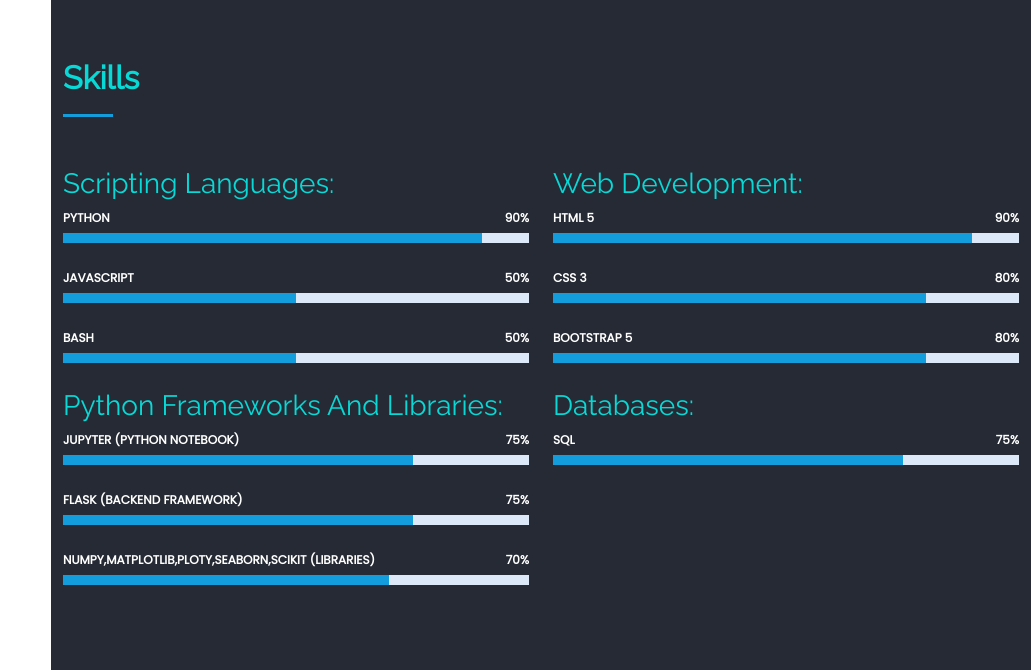
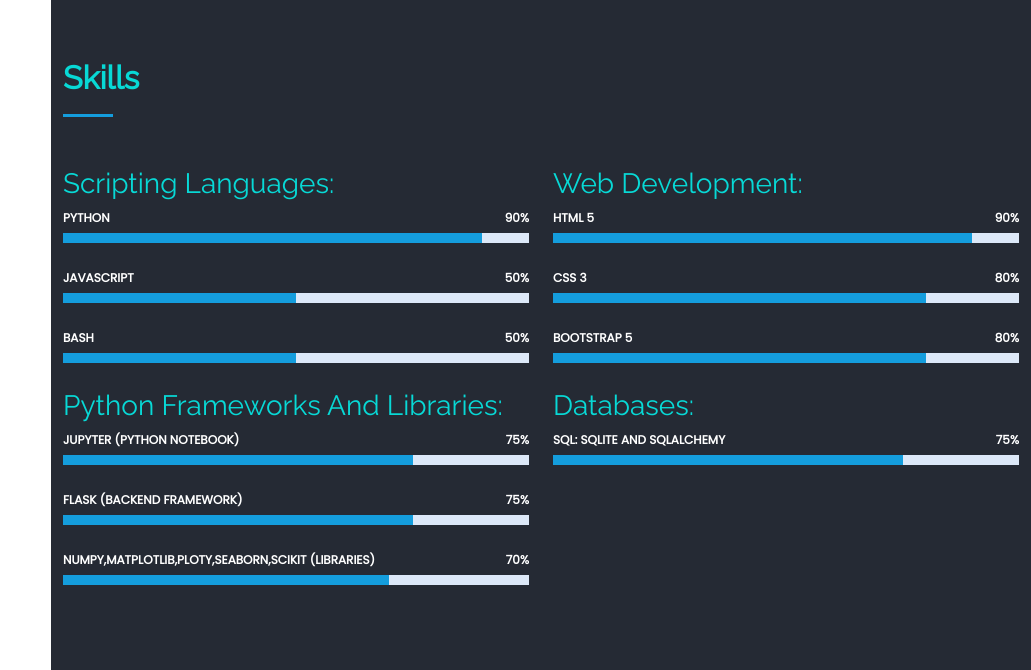
Before and after one commit to Akash-Singh04/MyPersonalWebsite, a Flask app: page / in a window 1280 px wide. Shown: the part 1458-2128 px from the top of the page, without its empty margins (249-1280 px from the left). Run offline with Flask 3, Linux system fonts and the light colour scheme; some libraries are stand-ins or nearby versions.

Commit message:
Update index.html

```diff
--- a/My Personal Website/templates/index.html
+++ b/My Personal Website/templates/index.html
@@ -232,7 +232,7 @@
           <div class="col-lg-6" data-aos="fade-up" data-aos-delay="100">
             <h3 class="header-bg">Databases:</h3>
             <div class="progress">
-              <span class="skill">SQL <i class="val">75%</i></span>
+              <span class="skill">SQL: SQLite And SQLAlchemy <i class="val">75%</i></span>
               <div class="progress-bar-wrap">
                 <div class="progress-bar" role="progressbar" aria-valuenow="75" aria-valuemin="0" aria-valuemax="100"></div>
               </div>
```
